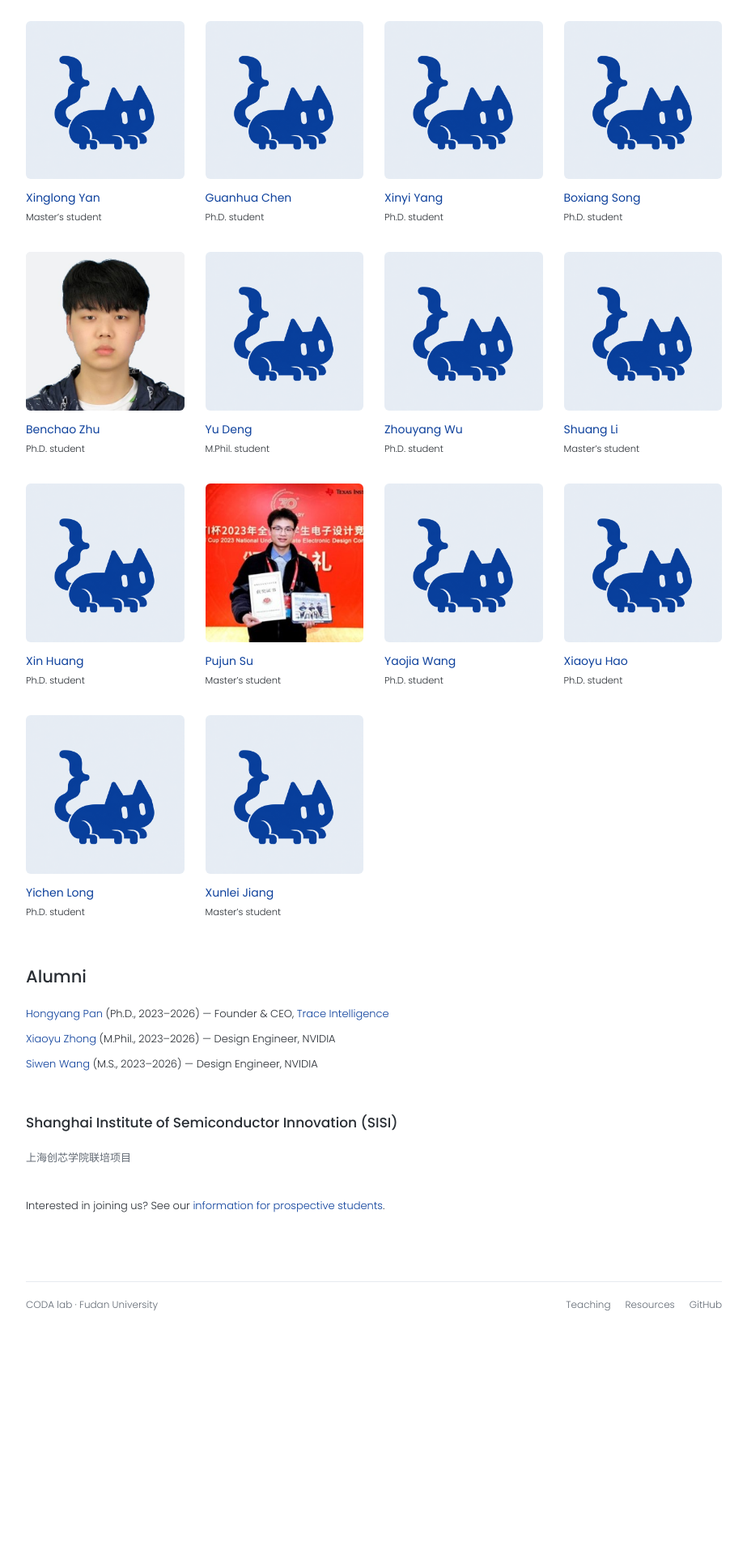
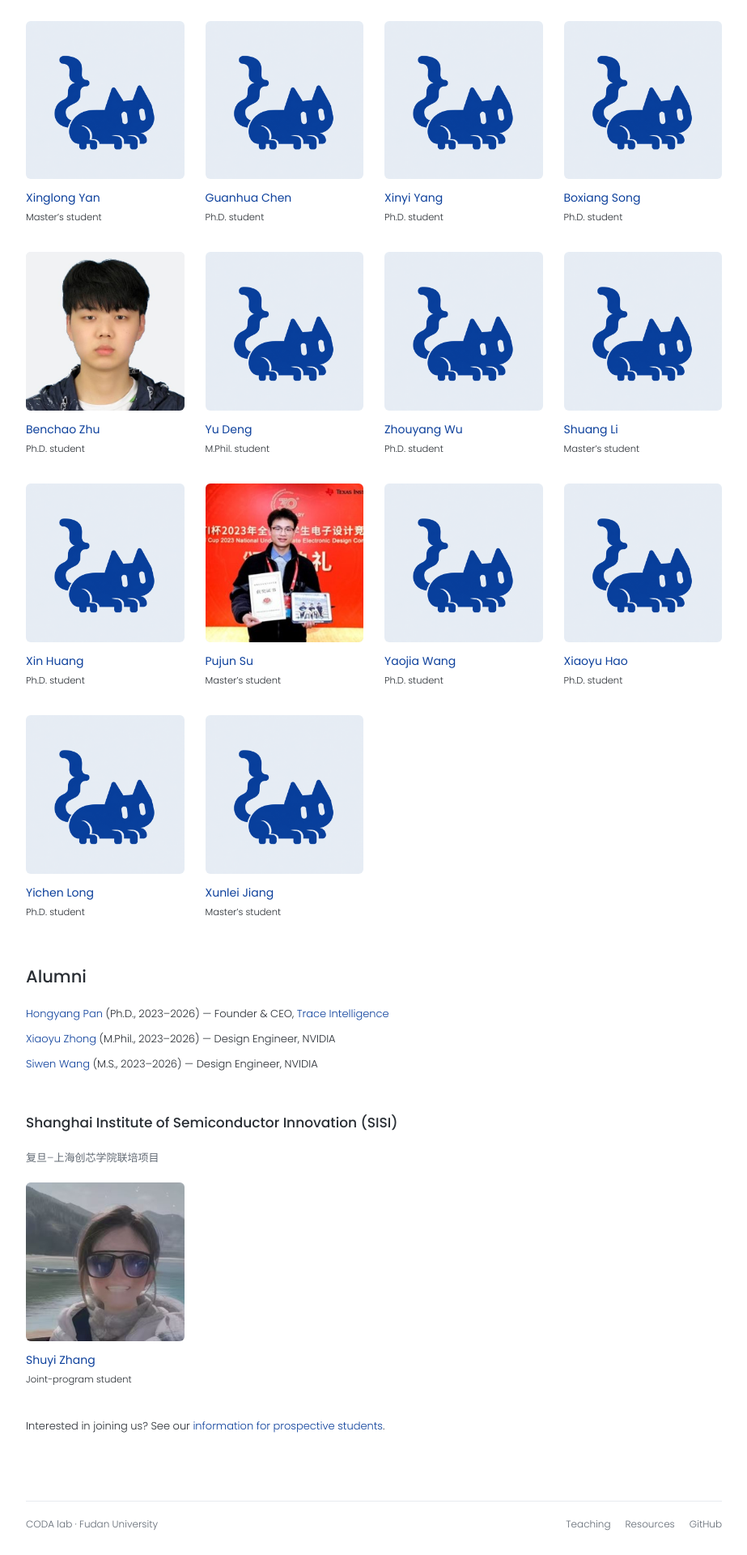
Before and after one commit to krzhu/krzhu.github.io, a Jekyll site: the page built from _pages/group.md, in a window 1280 px wide. Shown: the part 776-2696 px from the top of the page at 81% size, without its empty margins (178-1101 px from the left). Built offline with Jekyll 4.4.1, drawn with Linux system fonts in a browser that asks for light colours; before the commit the page ends 2424 px from its top, so only the background shows below that.

Commit message:
Add Shuyi Zhang to the Fudan-SISI joint program

```diff
--- a/_pages/group.md
+++ b/_pages/group.md
@@ -13,7 +13,7 @@ redirect_from:
 <div class="people-grid">
   {% include member-card.html member=faculty %}
 {% for member in current_members %}
-  {% unless member.id == 'keren-zhu' %}
+  {% unless member.id == 'keren-zhu' or member.joint_program == 'sisi' %}
   {% include member-card.html member=member %}
   {% endunless %}
 {% endfor %}
@@ -32,7 +32,13 @@ redirect_from:
 
 <section class="joint-program">
   <h2>Shanghai Institute of Semiconductor Innovation (SISI)</h2>
-  <p lang="zh">上海创芯学院联培项目</p>
+  <p lang="zh">复旦–上海创芯学院联培项目</p>
+  {% assign sisi_members = current_members | where: 'joint_program', 'sisi' %}
+  <div class="people-grid">
+  {% for member in sisi_members %}
+    {% include member-card.html member=member %}
+  {% endfor %}
+  </div>
 </section>
 
 <p class="people-join">Interested in joining us? See our <a href="{{ '/opening/' | relative_url }}">information for prospective students</a>.</p>
--- a/assets/css/academic.css
+++ b/assets/css/academic.css
@@ -159,7 +159,7 @@ th { font-weight: 500; }
 .all-publications-link { font-size: 13px; margin-top: 25px; }
 .joint-program { margin-top: 50px; }
 .joint-program h2 { font-size: 17px; }
-.joint-program p { color: var(--muted); font-size: 13px; }
+.joint-program > p { color: var(--muted); font-size: 13px; }
 .back-to-blog { display: inline-block; margin-bottom: 28px; font-size: 13px; }
 .blog-article { max-width: 760px; }
 .blog-header { margin-bottom: 32px; }
```
Also changed, not shown: _data/people.json (+16 -0 lines), _people/shuyi-zhang.md (added, +7 -0 lines), images/people/shuyi-zhang.jpg (added).
